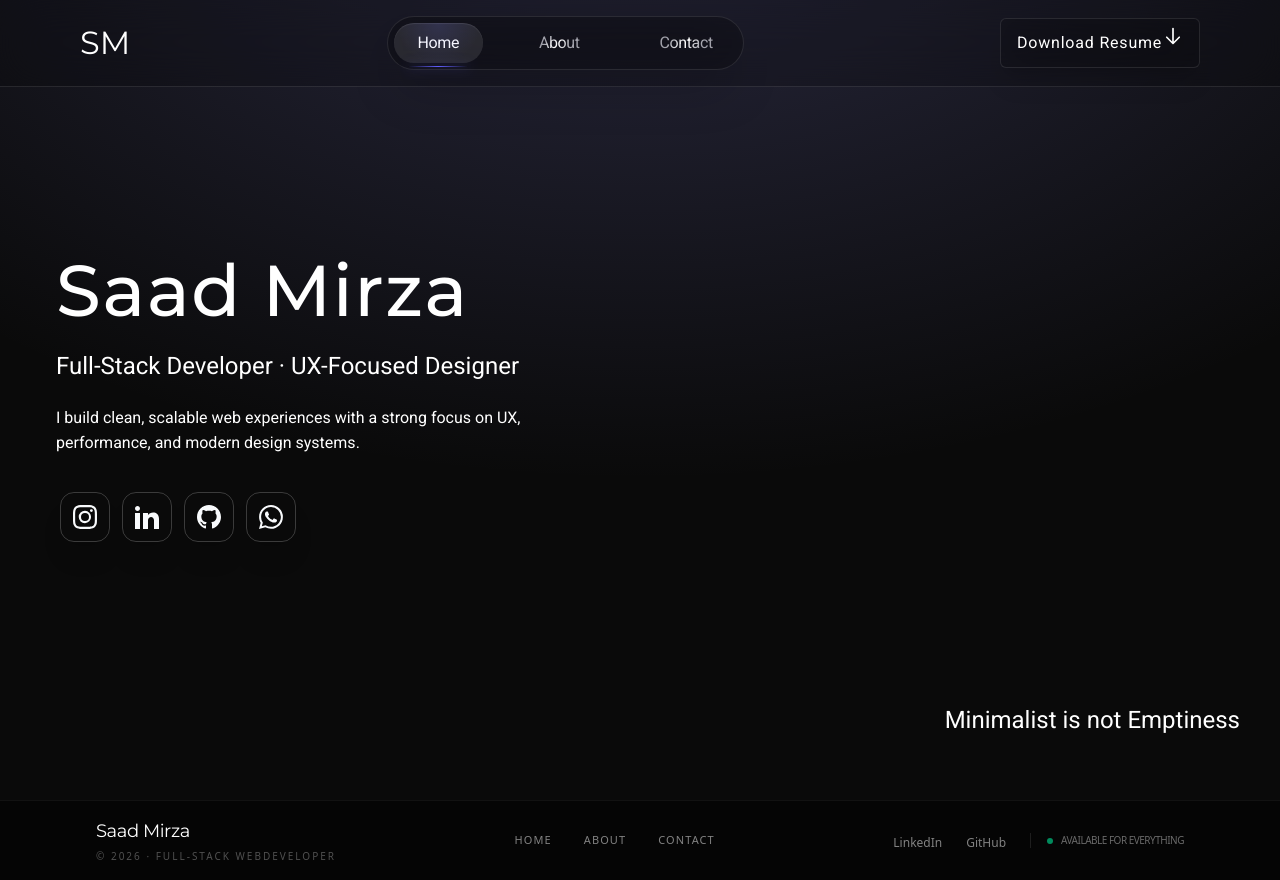
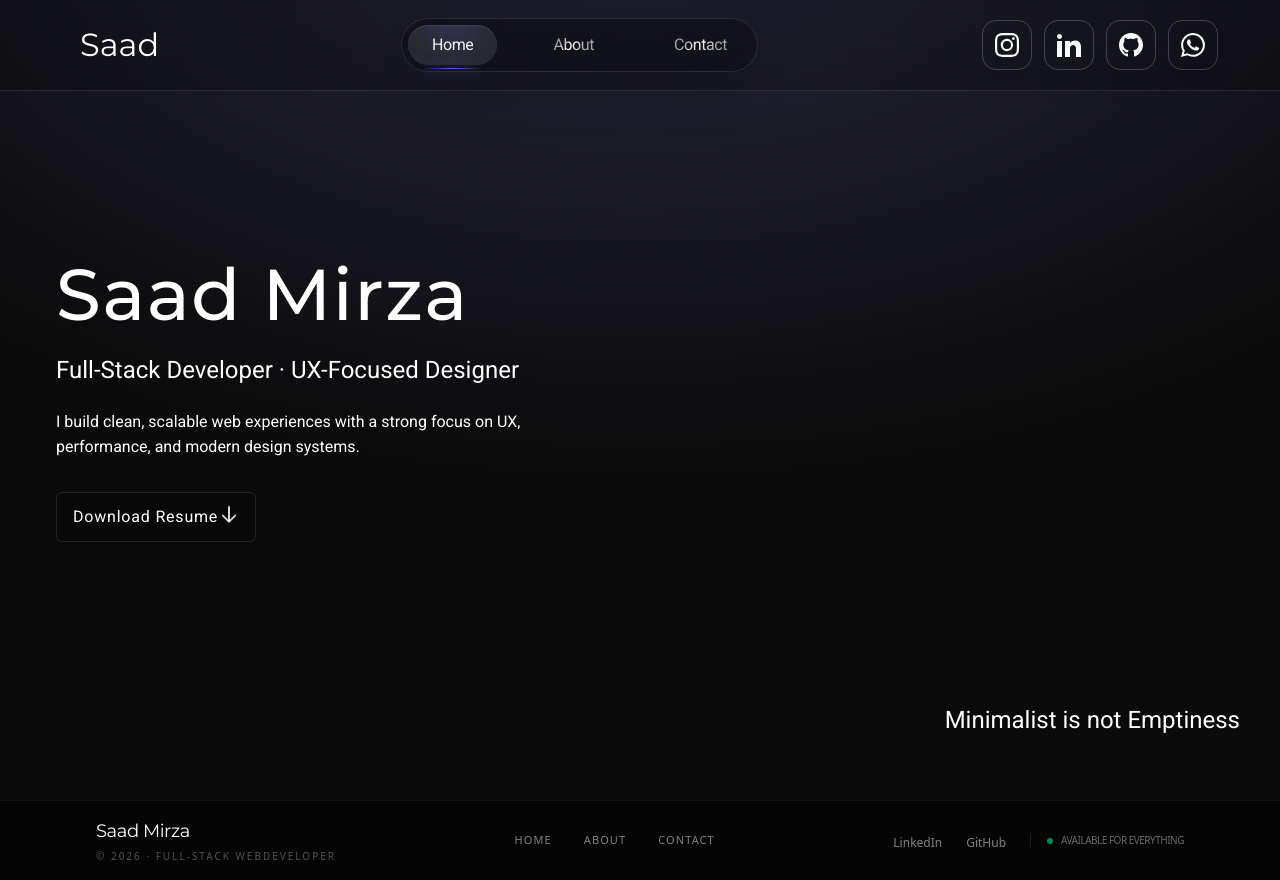
Before and after one commit to SaadMirza0/Portfolio, a Next.js app: page / in a window 1280 px wide. Built offline with nearby package versions, Linux system fonts and the light colour scheme.

Commit message:
Improving UI

```diff
--- a/actions.js
+++ b/actions.js
@@ -3,7 +3,6 @@ import { sql } from '@vercel/postgres';
 
 export async function SaveMessage(data) {
   try {
-    // Vercel Postgres uses backticks (`) with the sql helper
     await sql`
       INSERT INTO contacts (username, email, message)
       VALUES (${data.username}, ${data.email}, ${data.message})
@@ -11,7 +10,7 @@ export async function SaveMessage(data) {
 
     return { success: true, Message: "Message sent successfully!" };
   } catch (e) {
-    console.error(e);
+    console.error("Database Error:", e);
     return { success: false, Message: "Error: Message not sent", Error: e.message };
   }
 }
--- a/app/page.jsx
+++ b/app/page.jsx
@@ -1,7 +1,6 @@
-import DotGrid from "@/component/animations/DotGrid";
+"use client"
 import Navbar from "@/component/Navbar";
-import SplitText from "@/component/animations/SplitText";
-import Button from "@/component/smallcom/Buttons";
+import DownloadButton from "@/component/smallcom/DownloadButton";
 import Footer from "@/component/Footer"
 
 export default function Home() {
@@ -38,7 +37,7 @@ export default function Home() {
 
       {/* Button */}
       <div className="slide-in-left flex mt-2">
-        <Button />
+        <DownloadButton />
       </div>
     </div>
   </div>
--- a/component/Navbar.jsx
+++ b/component/Navbar.jsx
@@ -2,10 +2,10 @@
 
 import {React,useState} from "react";
 import Link from "next/link";
-import DownloadButton from "./smallcom/DownloadButton";
+// import DownloadButton from "./smallcom/DownloadButton";
 import ShinyText from "./animations/Textshine";
 import { usePathname } from "next/navigation";
-
+import Button from "./smallcom/Buttons";
 export default function Navbar() {
   const pathname = usePathname();
   const [isopen, setisopen] = useState(false)
@@ -16,7 +16,7 @@ export default function Navbar() {
 
   {/* Logo/Name - Left side */}
   <span className="text-lg sm:text-xl md:text-2xl lg:text-[2rem] font-heading shrink-0 text-white">
-   SM
+   Saad
   </span>
 
   {/* Desktop Navigation */}
@@ -63,9 +63,9 @@ export default function Navbar() {
   {/* Right side - Download Button & Hamburger */}
   <div className="flex items-center gap-3 sm:gap-4">
     {/* Download Button - Hidden on mobile, visible on md+ */}
-    <div className="hidden md:block">
-      <DownloadButton />
-    </div>
+   <div className="hidden md:block w-[200px] flex-shrink-0 overflow-visible">
+    <Button />
+  </div>
 
     {/* Mobile Hamburger Menu */}
     <button
@@ -128,7 +128,7 @@ export default function Navbar() {
 
       {/* Mobile Download Button */}
       <div className="mt-8">
-        <DownloadButton />
+        <Button />
       </div>
 
       {/* Close Menu Area */}
```
Also changed, not shown: 1 other file (tests, documents, lock files or other folders).
